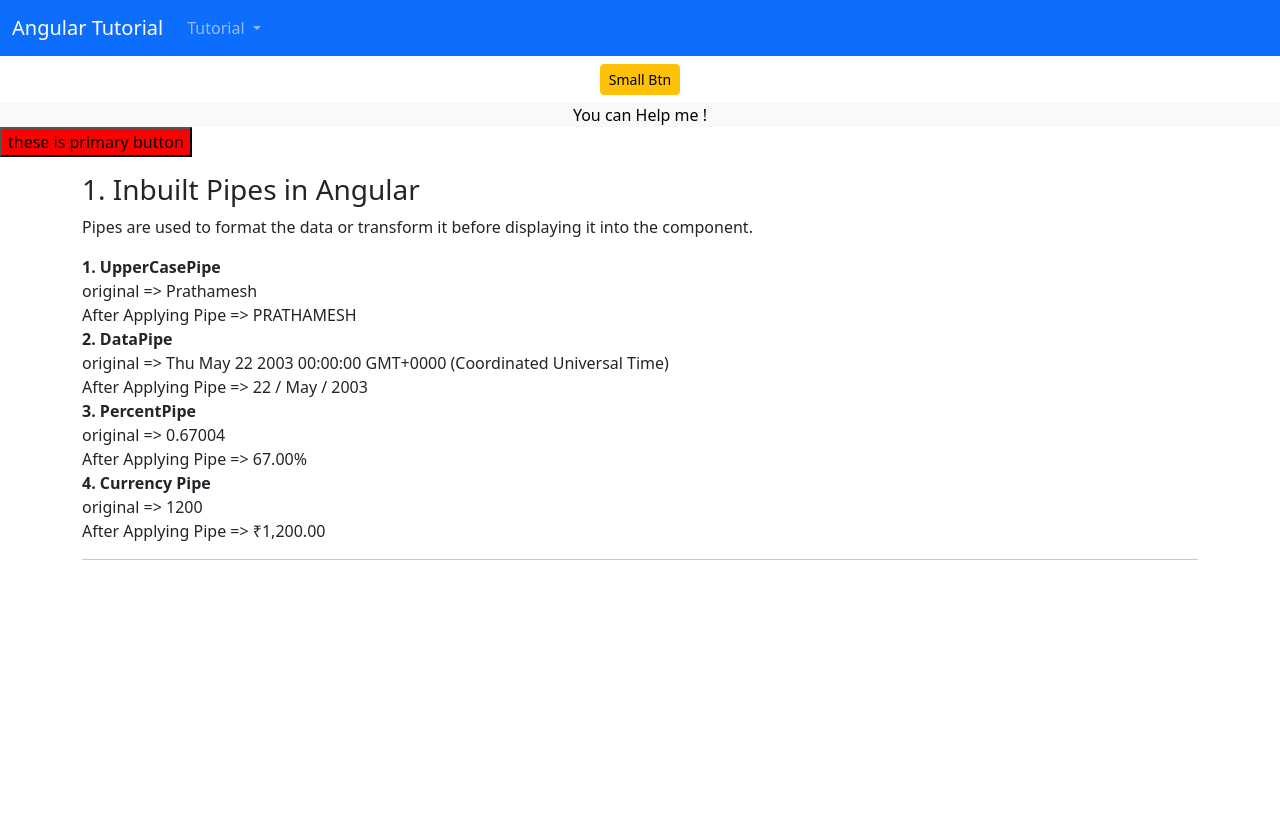
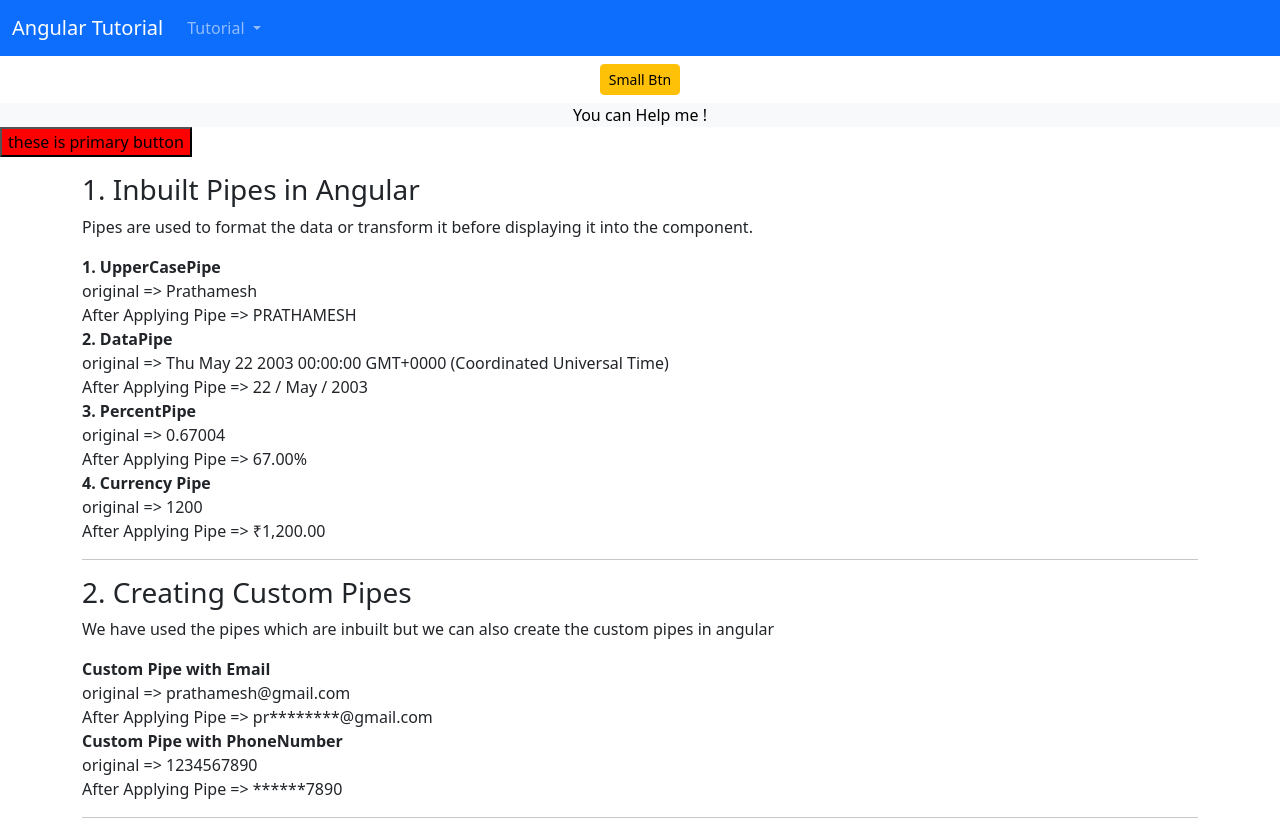
Before and after one commit to PrathameshSystenics/Angular_Tutorial, an Angular app in the folder AngularTut/: page /pipes in a window 1280 px wide. Before the commit the page ends 800 px from the top, so only its background shows below. Built offline with nearby package versions, Linux system fonts and the light colour scheme.

Commit message:
custom Pipes Implementation

```diff
--- a/AngularTut/src/app/Pages/pipes/pipes.component.html
+++ b/AngularTut/src/app/Pages/pipes/pipes.component.html
@@ -4,4 +4,7 @@
   <inbuiltpipes />
   <hr>
 
+  <h3>2. Creating Custom Pipes</h3>
+  <custompipes />
+  <hr>
 </div>
--- a/AngularTut/src/app/app.module.ts
+++ b/AngularTut/src/app/app.module.ts
@@ -86,6 +86,7 @@ import { ResolveGuardComponent } from './resolve-guard/resolve-guard.component';
 import { PipesComponent } from './Pages/pipes/pipes.component';
 import { InbuiltpipesComponent } from './inbuiltpipes/inbuiltpipes.component';
 import { CustompipesComponent } from './custompipes/custompipes.component';
+import { MasksensitivePipe } from './custompipes/masksensitive.pipe';
 
 // Creating the injection Token with the string
 export const API_URL = new InjectionToken<string>('API_URL');
@@ -174,6 +175,7 @@ export const API_URL = new InjectionToken<string>('API_URL');
     PipesComponent,
     InbuiltpipesComponent,
     CustompipesComponent,
+    MasksensitivePipe,
   ],
   imports: [
     BrowserModule,
--- a/AngularTut/src/app/custompipes/custompipes.component.html
+++ b/AngularTut/src/app/custompipes/custompipes.component.html
@@ -1 +1,24 @@
-<p>custompipes works!</p>
+<p>
+  We have used the pipes which are inbuilt but we can also create the custom pipes in angular
+</p>
+
+<div>
+  <strong>
+    Custom Pipe with Email
+  </strong><br>
+
+  <!-- Using custom pipes and passing the paramter to it. -->
+  original => {{email}} <br>
+  After Applying Pipe =>
+
+  {{email | masksensitive:"email" }}
+</div>
+
+<div>
+  <strong>
+    Custom Pipe with PhoneNumber
+  </strong><br>
+  original => {{phoneno}} <br>
+  After Applying Pipe =>
+  {{phoneno.toString()| masksensitive:"phonenumber" }}
+</div>
--- a/AngularTut/src/app/custompipes/custompipes.component.ts
+++ b/AngularTut/src/app/custompipes/custompipes.component.ts
@@ -1,10 +1,11 @@
 import { Component } from '@angular/core';
 
 @Component({
-  selector: 'app-custompipes',
+  selector: 'custompipes',
   templateUrl: './custompipes.component.html',
-  styles: ``
+  styles: ``,
 })
 export class CustompipesComponent {
-
+  email: string = 'prathamesh@gmail.com';
+  phoneno: number = 1234567890;
 }
--- /dev/null
+++ b/AngularTut/src/app/custompipes/masksensitive.pipe.ts
@@ -0,0 +1,26 @@
+import { Pipe, PipeTransform } from '@angular/core';
+
+// creating custom pipes
+@Pipe({
+  name: 'masksensitive',
+})
+// implement the PipeTransform interface in your class to create custom pipes
+export class MasksensitivePipe implements PipeTransform {
+  transform(value: string, toMask: 'email' | 'phonenumber') {
+    if (toMask === 'email') {
+      value = String(value).toString();
+      let emailsplitted: string[] = value.split('@');
+      let mask: number = emailsplitted[0].substring(
+        2,
+        emailsplitted[0].length
+      ).length;
+
+      let hide: string = '*'.repeat(mask);
+      return emailsplitted[0].substring(0, 2) + hide + '@' + emailsplitted[1];
+    }
+    return (
+      '*'.repeat(value.substring(0, value.length - 4).length) +
+      value.substring(value.length - 4, value.length)
+    );
+  }
+}
```
